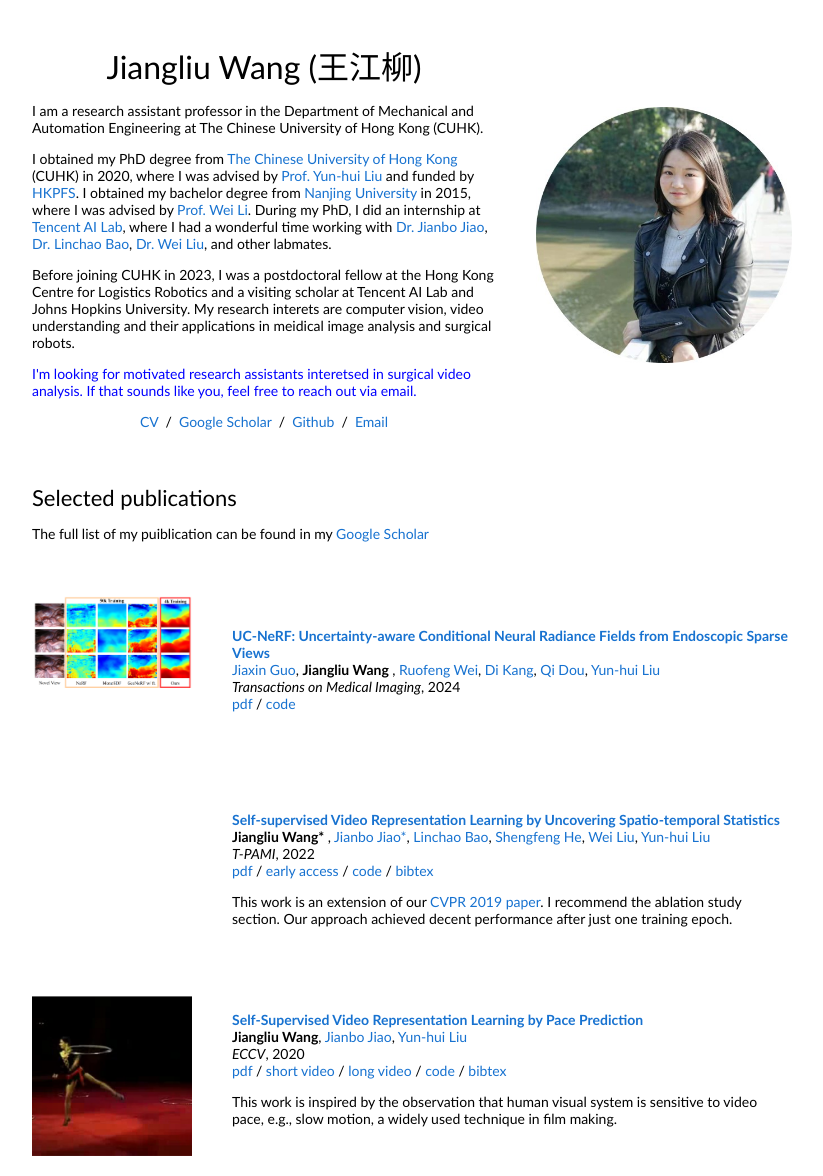
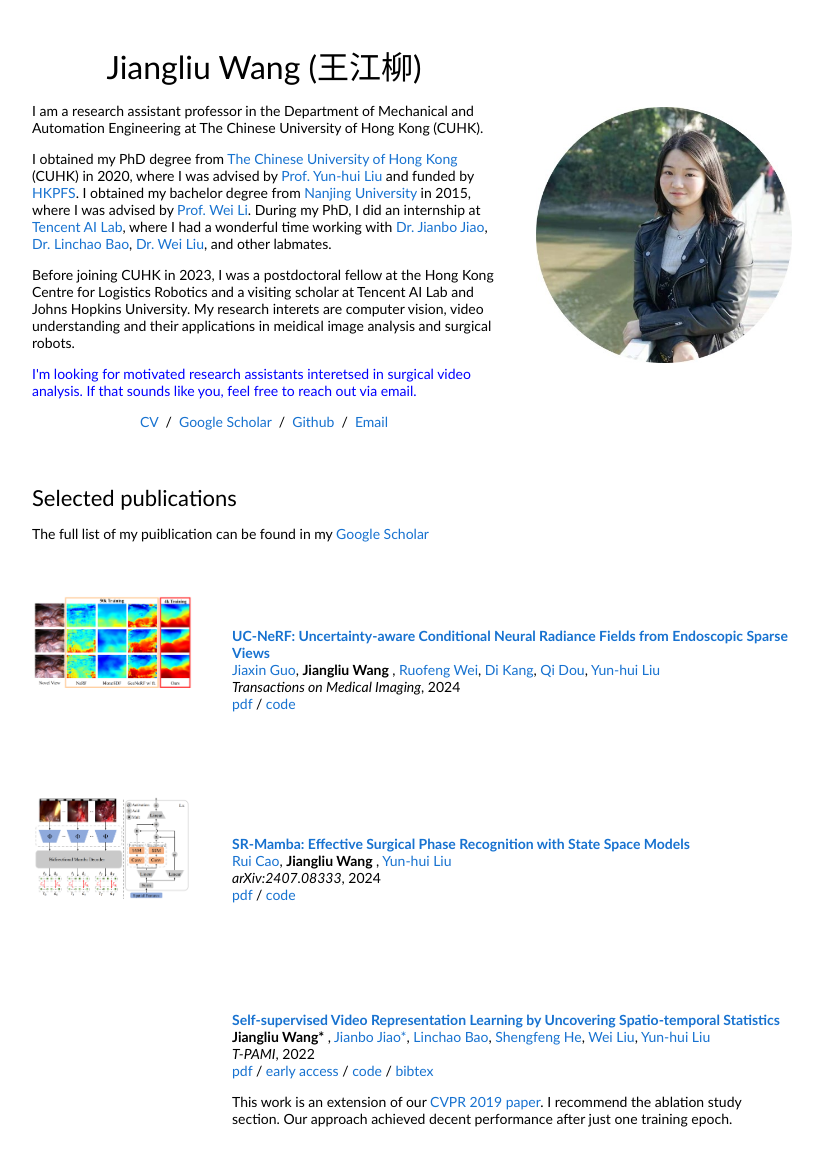
Before and after one commit to laura-wang/laura-wang, a plain HTML site: page index.html in a window 1280 px wide. Shown: the top 1176 px of the page, without its empty margins (228-1051 px from the left). Drawn offline with Linux system fonts and the light colour scheme; grey boxes are pictures that could not be loaded.

Commit message:
Update index.html

```diff
--- a/index.html
+++ b/index.html
@@ -113,6 +113,43 @@
 
 
 
+                  <!---------Start one research item----------->
+           <!------------------------------------------->
+           <tr onmouseout="mas_stop()" onmouseover="mas_start()">
+            <td style="padding:20px;width:25%;vertical-align:middle">
+              <div class="one">
+                <div class="two" id='mas_image'>
+                  <img src='images/SR_Mamba.png' width="160"></div>
+                <img src='images/SR_Mamba.png' width="160">
+              </div>
+              <script type="text/javascript">
+                function mas_start() {
+                  document.getElementById('mas_image').style.opacity = "1";
+                }
+
+                function mas_stop() {
+                  document.getElementById('mas_image').style.opacity = "0";
+                }
+                mas_stop()
+              </script>
+            </td>
+            <td style="padding:20px;width:75%;vertical-align:middle">
+              <a href="https://arxiv.org/pdf/2407.08333">
+                <papertitle>SR-Mamba: Effective Surgical Phase Recognition with State Space Models</papertitle>
+              </a>
+              <br>
+              <a>Rui Cao</a>,
+              <strong> Jiangliu Wang </strong>,
+              <a href="http://ri.cuhk.edu.hk/yhliu">Yun-hui Liu</a>
+              <br>
+              <em>arXiv:2407.08333</em>, 2024
+              <br>
+              <a href="https://arxiv.org/pdf/2407.08333">pdf</a>
+              /
+              <a href="https://github.com/rcao-hk/SR-Mamba">code</a>
+              <p></p>
+            </td>
+          </tr>
 
 
 
```
